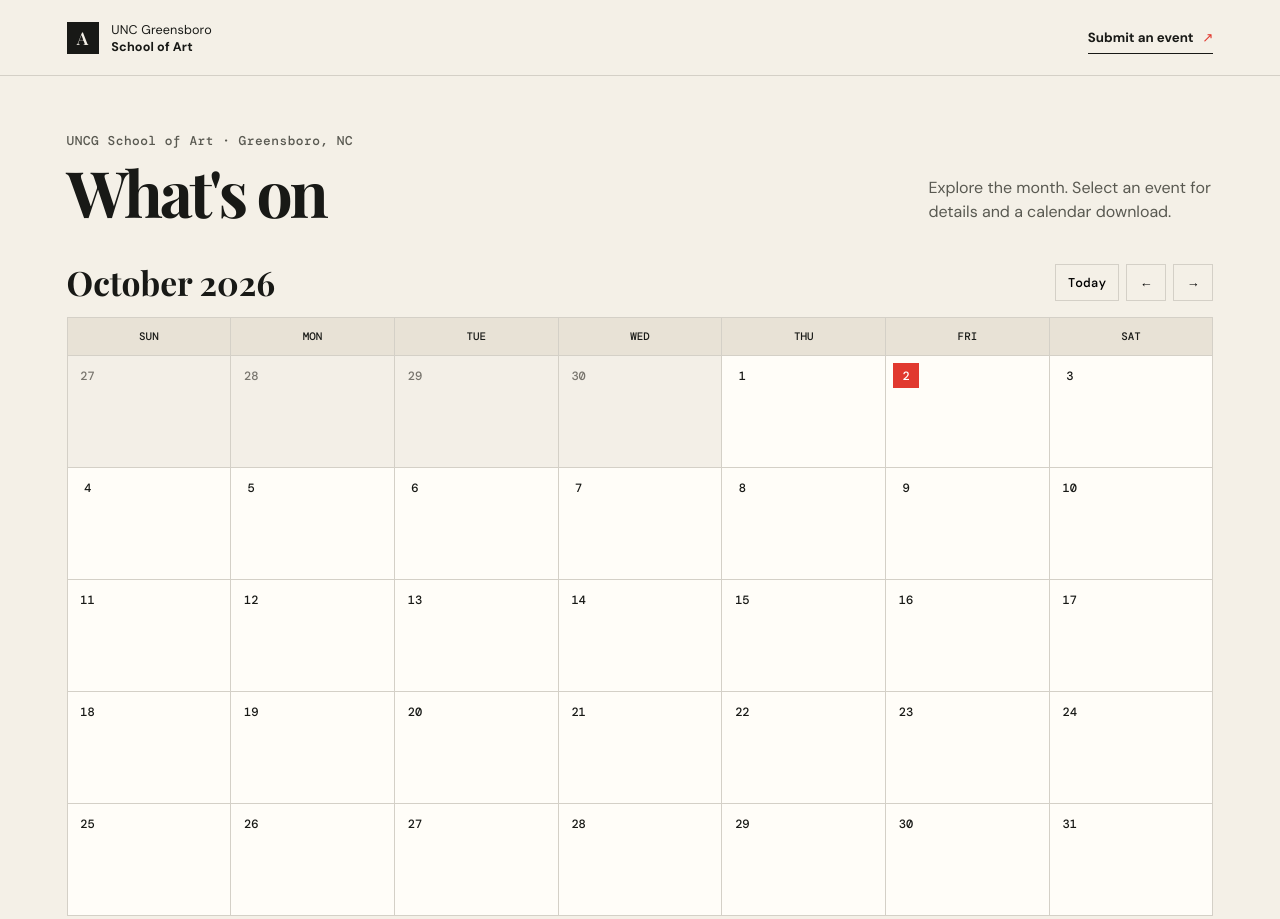
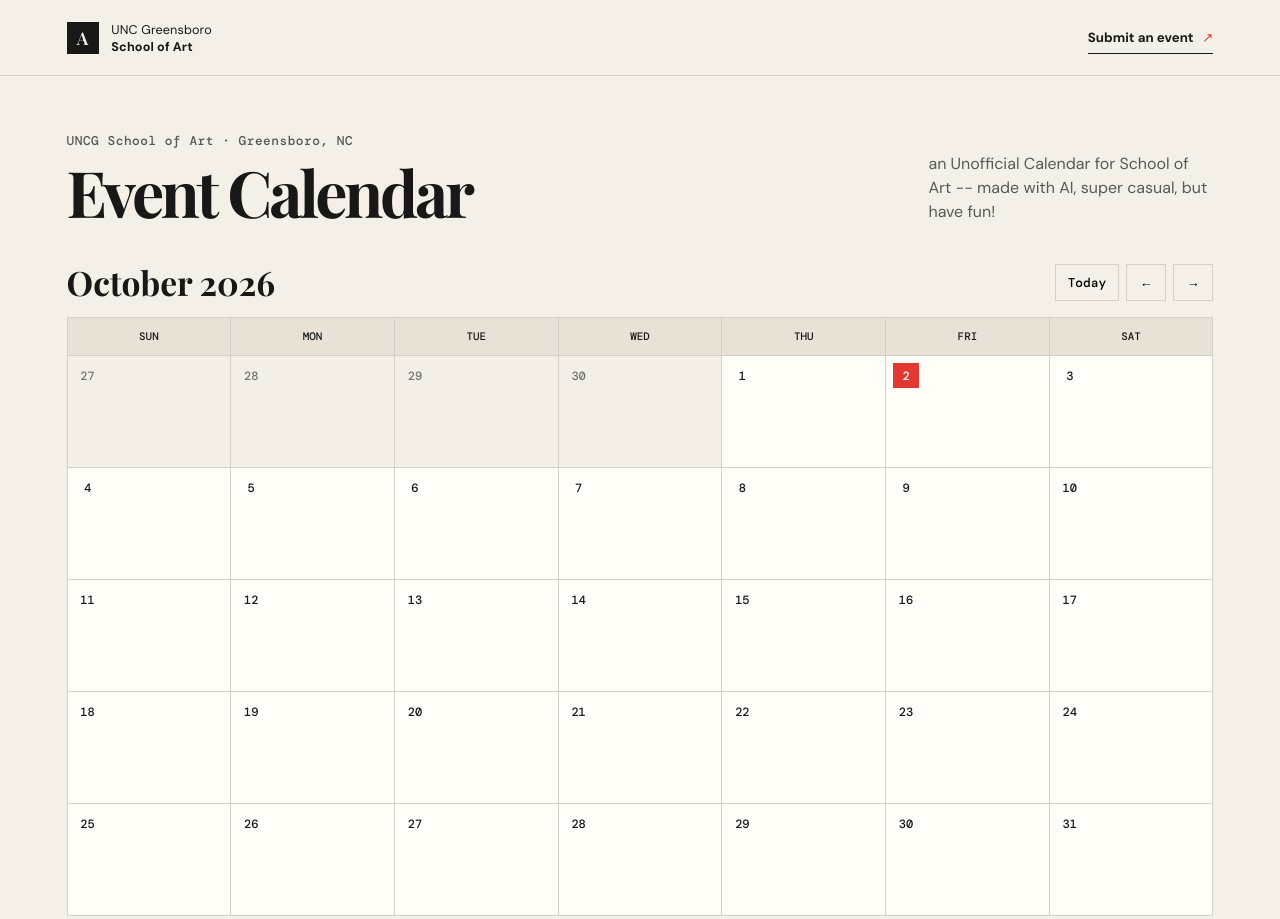
Before and after one commit to lilyxia99/eventboard4SchoolOfArt, a website built with Vite: page index.html in a window 1280 px wide. Shown: the top 919 px of the page. Built offline with nearby package versions, Linux system fonts and the light colour scheme; files whose address does not match are found by name.

Commit message:
Update month section title and description in index.html

```diff
--- a/index.html
+++ b/index.html
@@ -25,8 +25,8 @@
     <main>
       <section class="month-section" aria-labelledby="page-title">
         <div class="month-intro">
-          <div><p class="eyebrow">UNCG School of Art · Greensboro, NC</p><h1 id="page-title">What's on</h1></div>
-          <p>Explore the month. Select an event for details and a calendar download.</p>
+          <div><p class="eyebrow">UNCG School of Art · Greensboro, NC</p><h1 id="page-title">Event Calendar</h1></div>
+          <p>an Unofficial Calendar for School of Art -- made with AI, super casual, but have fun!</p>
         </div>
         <div class="month-toolbar">
           <h2 id="month-title" aria-live="polite"></h2>
```
